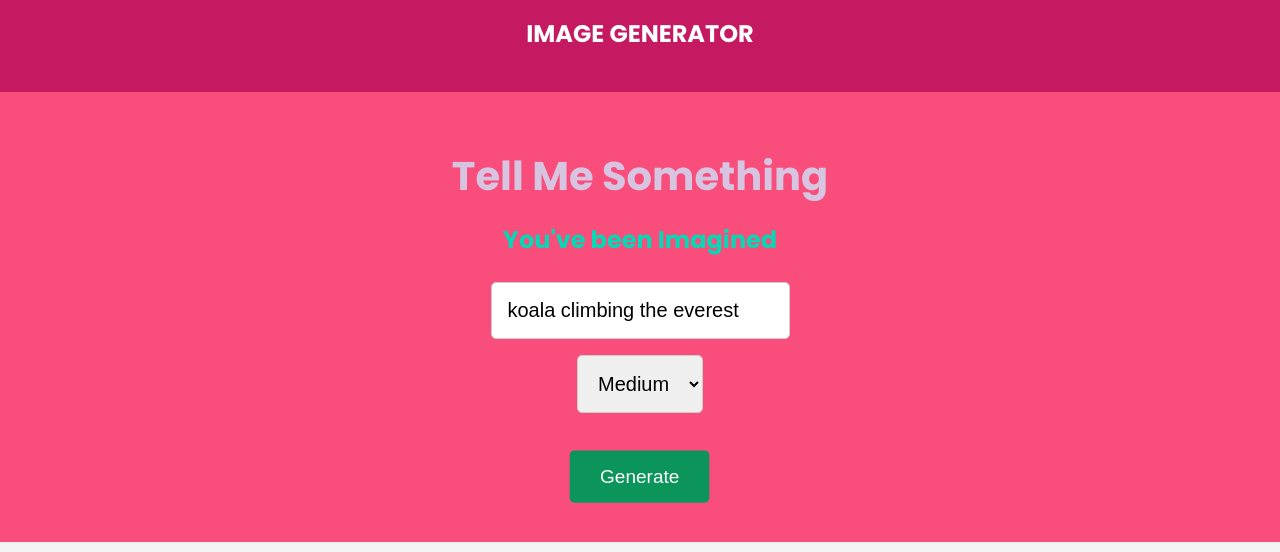
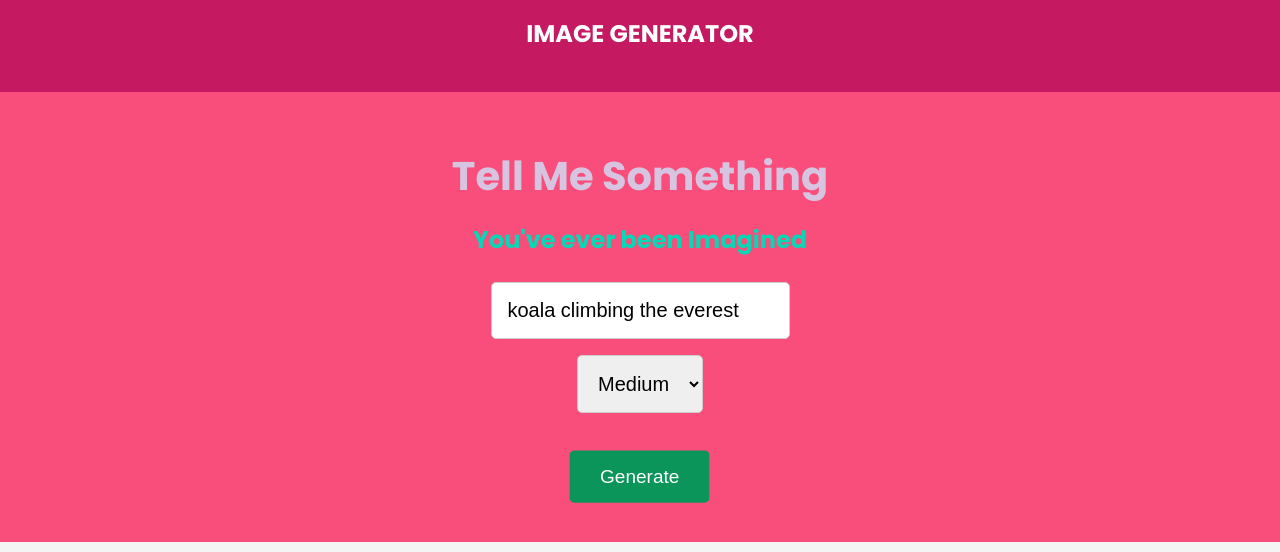
Before and after one commit to JordiNodeJS/Image-Generator-With-OpenAI, a website built with Vite: page client/index.html in a window 1280 px wide. Shown: the top 552 px of the page. Built offline with nearby package versions, Linux system fonts and the light colour scheme.

Commit message:
change title

```diff
--- a/client/index.html
+++ b/client/index.html
@@ -4,7 +4,7 @@
     <meta charset="UTF-8" />
     <link rel="icon" type="image/svg+xml" href="/vite.svg" />
     <meta name="viewport" content="width=device-width, initial-scale=1.0" />
-    <meta name="description" content="images generator with AI">
+    <meta name="description" content="Images generator with AI exclusive for Juana Mari's deletion." />
     <meta property="og:image" content="/mono.jpg">
     <link rel="stylesheet" href="css/index.css">
     <link rel="stylesheet" href="css/loading.css">
@@ -26,7 +26,7 @@
       <section class="showcase">
         <form id="image-form">
           <h1>Tell Me Something</h1>
-          <h2>You've been Imagined</h2>
+          <h2>You've ever been Imagined</h2>
           <div class="form-control">
             <input type="text" id="prompt" placeholder="Image Description" value="koala climbing the everest" />
           </div>
```
